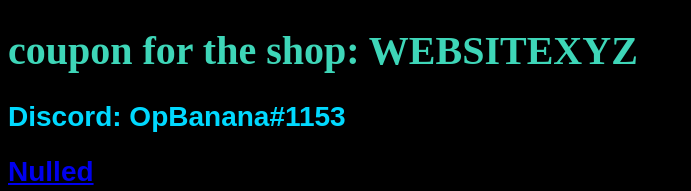
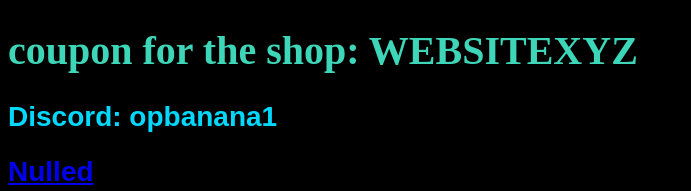
Before and after one commit to OpBanana/opbanana.github.io, a plain HTML site: page index.html in a window 1280 px wide. Shown: the top 191 px of the page, without its empty margins (0-691 px from the left). Drawn offline with Linux system fonts and the light colour scheme.

Commit message:
Update index.html
updated discord username

```diff
--- a/index.html
+++ b/index.html
@@ -29,7 +29,7 @@ font-family: arial;
 
 <h1> coupon for the shop: WEBSITEXYZ</h1>
 <body>
-<h2> Discord: OpBanana#1153 </h2>
+<h2> Discord: opbanana1 </h2>
 <h2> <a href= "https://www.nulled.to/user/4836099-opbanana"> Nulled </a> </h2>
 
 
```
